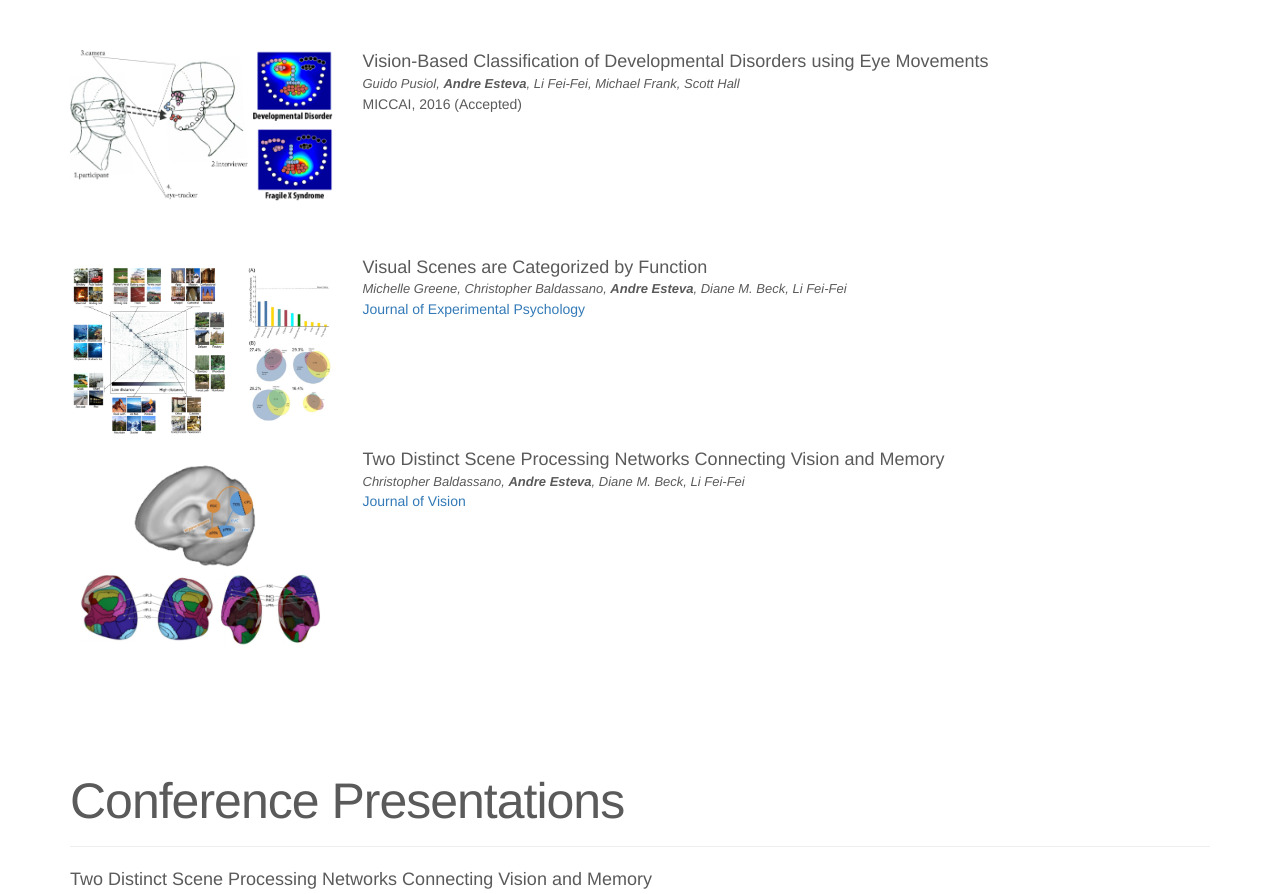
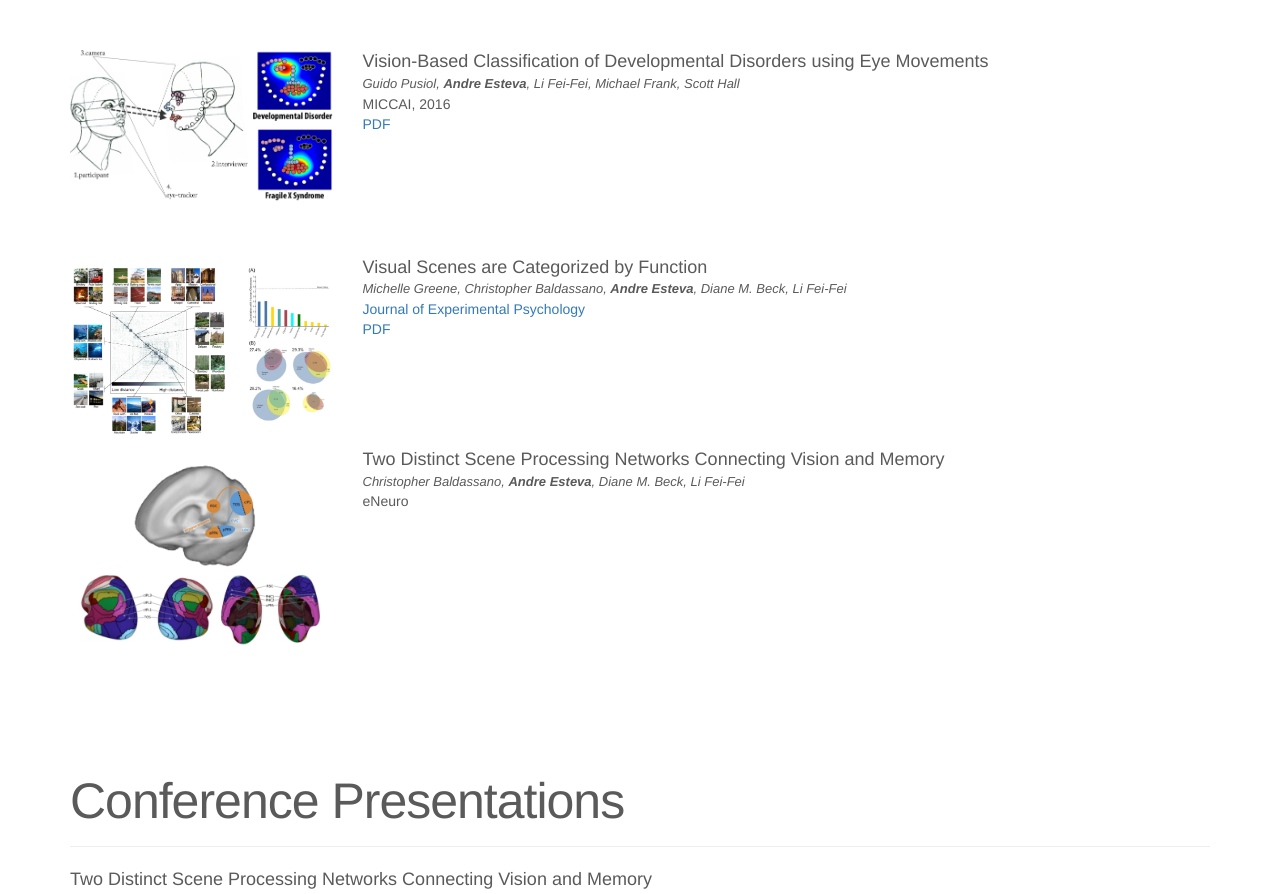
Before and after one commit to andreesteva/andreesteva.github.io, a plain HTML site: page index.html in a window 1280 px wide. Shown: the part 2225-3119 px from the top of the page. Drawn offline with nearby package versions, Linux system fonts and the light colour scheme; files whose address does not match are found by name.

Commit message:
adding pdfs for miccai and func_categories

```diff
--- a/index.html
+++ b/index.html
@@ -275,7 +275,8 @@
               Guido Pusiol, <strong> Andre Esteva</strong>, Li Fei-Fei, Michael Frank, Scott Hall
               </div>
           <div class="paper-venue">
-              MICCAI, 2016 (Accepted)
+            MICCAI, 2016 <br>
+            <a href="assets/fxs_classify_miccai.pdf" target="_blank">PDF</a>
               </div>
         </div>
       </div>
@@ -295,7 +296,11 @@
               </div>
           <div class="paper-venue">
               <a href="http://www.ncbi.nlm.nih.gov/pmc/articles/PMC4693295/" target="_blank">
-                  Journal of Experimental Psychology</a>
+                Journal of Experimental Psychology</a>
+              <br>
+              <a href="assets/visual_scenes_are_categorized_by_function.pdf" target="_blank">
+                PDF
+              </a>
               </div>
         </div>
       </div>
@@ -314,7 +319,8 @@
               Christopher Baldassano, <strong> Andre Esteva</strong>, Diane M. Beck, Li Fei-Fei
               </div>
           <div class="paper-venue">
-              <a href="http://jov.arvojournals.org/article.aspx?articleid=2433679&resultClick=1" target="_blank">Journal of Vision</a>
+            <!--              <a href="http://jov.arvojournals.org/article.aspx?articleid=2433679&resultClick=1" target="_blank">Journal of Vision</a> -->
+              eNeuro
               </div>
         </div>
       </div>
```
